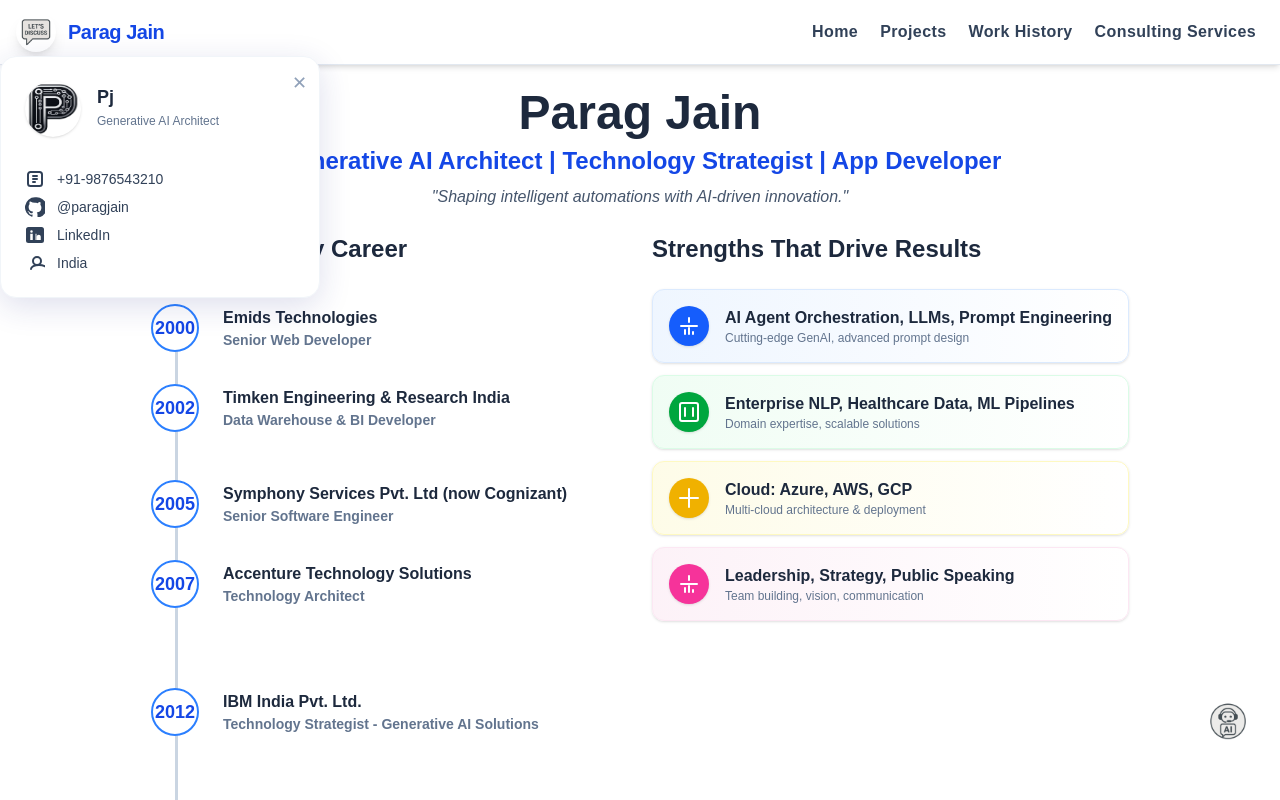
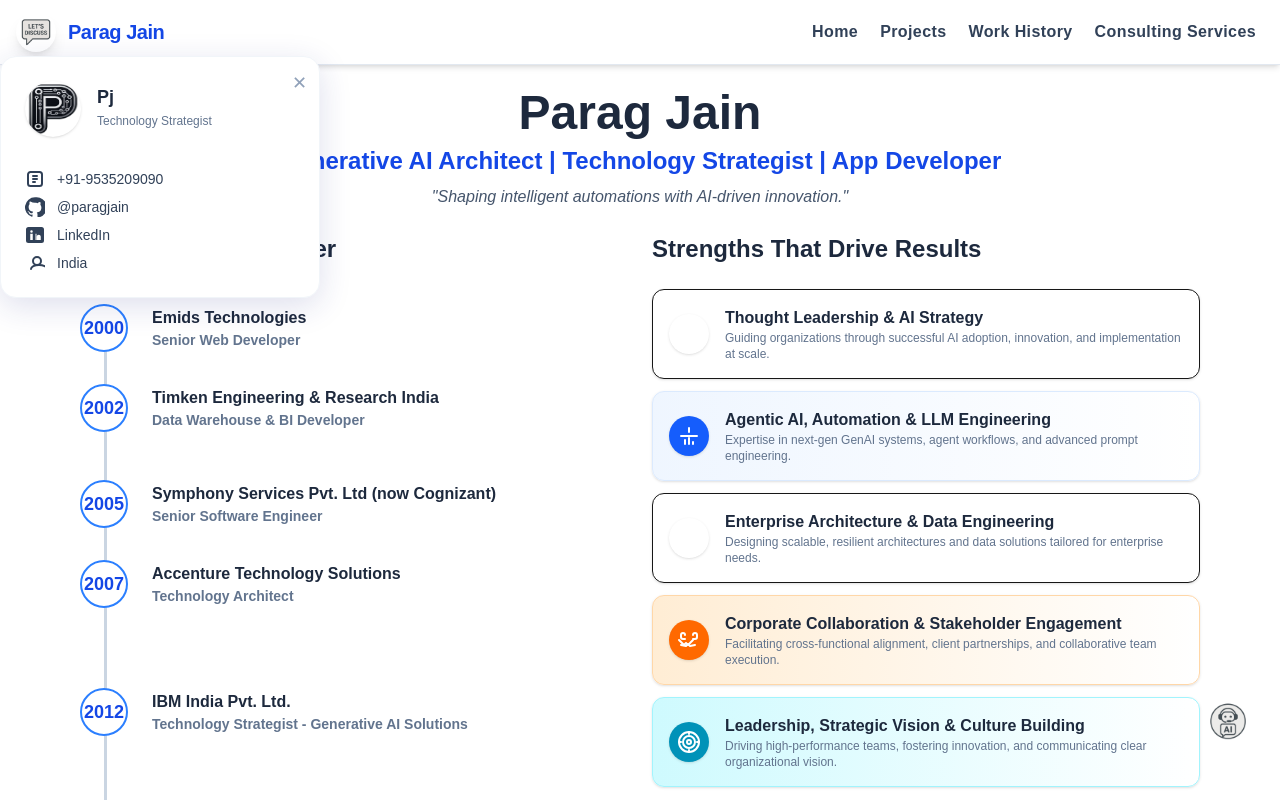
Before and after one commit to ParagJn/parag_space, a Next.js app: page / in a window 1280 px wide. Both pictures are taken after a click on the button "Parag Jain". Shown: the top 800 px of the page. Built offline with nearby package versions, Linux system fonts and the light colour scheme.

Commit message:
Add strengths data and integrate into HomePage for enhanced user showcase

```diff
--- a/src/app/api/gpt4o-chat/route.ts
+++ b/src/app/api/gpt4o-chat/route.ts
@@ -49,7 +49,17 @@
   } catch {
     timelineInfo = '\n[Could not load timeline info]';
   }
-  return staticContent + projectsInfo + timelineInfo;
+  // Add strengths info
+  let strengthsInfo = '';
+  try {
+    const strengths = require('../../../data/strengths').default;
+    strengthsInfo = '\n\nStrengths & Experience Highlights:\n' + strengths.map((s: any, i: number) => {
+      return `${i+1}. ${s.title}\n   Description: ${s.description}`;
+    }).join('\n');
+  } catch {
+    strengthsInfo = '\n[Could not load strengths info]';
+  }
+  return staticContent + projectsInfo + timelineInfo + strengthsInfo;
 }
 
 export async function POST(req: NextRequest) {
--- a/src/app/page.tsx
+++ b/src/app/page.tsx
@@ -1,5 +1,6 @@
 import React from 'react';
 import { HighlightCard, Timeline } from '../components';
+import strengths from '../data/strengths';
 
 export default function HomePage() {
   return (
@@ -25,42 +26,47 @@
             <aside className="flex flex-col gap-4">
               <h3 className="text-2xl font-bold text-slate-800 mb-2">Strengths That Drive Results</h3>
               <div className="grid gap-3">
-                <div className="flex items-center gap-4 bg-gradient-to-r from-blue-50 to-white rounded-xl shadow p-4 border border-blue-100 hover:shadow-lg transition-all">
-                  <span className="bg-blue-600 text-white rounded-full p-2 shadow text-xl">
-                    <svg width="24" height="24" fill="none" stroke="currentColor" strokeWidth="2" strokeLinecap="round" strokeLinejoin="round"><path d="M12 20v-6M8 20v-4M16 20v-2M12 4v4M4 12h16"/></svg>
-                  </span>
-                  <div>
-                    <div className="font-semibold text-slate-800">AI Agent Orchestration, LLMs, Prompt Engineering</div>
-                    <div className="text-xs text-slate-500">Cutting-edge GenAI, advanced prompt design</div>
+                {strengths.map((s, idx) => (
+                  <div
+                    key={s.title}
+                    className={`flex items-center gap-4 bg-gradient-to-r ${s.icon === 'engagement' ? 'from-orange-100' : s.icon === 'leadership' ? 'from-cyan-100' : `from-${s.color}-50`} to-white rounded-xl shadow p-4 border ${s.icon === 'engagement' ? 'border-orange-200' : s.icon === 'leadership' ? 'border-cyan-200' : `border-${s.color}-100`} hover:shadow-lg transition-all`}
+                  >
+                    <span className={`${s.icon === 'engagement' ? 'bg-orange-500' : s.icon === 'leadership' ? 'bg-cyan-600' : `bg-${s.color}-600`} text-white rounded-full p-2 shadow text-xl`}>
+                      {/* Icon selection */}
+                      {s.icon === 'lightbulb' && (
+                        <svg width="24" height="24" fill="none" stroke="currentColor" strokeWidth="2" strokeLinecap="round" strokeLinejoin="round"><path d="M9 18h6"/><path d="M10 22h4"/><path d="M12 2a7 7 0 0 1 7 7c0 2.5-1.5 4.5-3 6a3.5 3.5 0 0 1-7 0c-1.5-1.5-3-3.5-3-6a7 7 0 0 1 7-7z"/></svg>
+                      )}
+                      {s.icon === 'ai' && (
+                        <svg width="24" height="24" fill="none" stroke="currentColor" strokeWidth="2" strokeLinecap="round" strokeLinejoin="round"><path d="M12 20v-6M8 20v-4M16 20v-2M12 4v4M4 12h16"/></svg>
+                      )}
+                      {s.icon === 'architecture' && (
+                        <svg width="24" height="24" fill="none" stroke="currentColor" strokeWidth="2" strokeLinecap="round" strokeLinejoin="round"><rect x="3" y="3" width="18" height="18" rx="2"/><path d="M16 8v8M8 8v8"/></svg>
+                      )}
+                      {s.icon === 'engagement' && (
+                        // Corporate Social Engagement: Handshake SVG
+                        <svg width="24" height="24" fill="none" stroke="currentColor" strokeWidth="2" strokeLinecap="round" strokeLinejoin="round">
+                          <path d="M4 17l5 1 2-2 2 2 5-1"/>
+                          <path d="M2 12l5 5 2-2 2 2 5-5"/>
+                          <path d="M16 7a2 2 0 0 1 4 0v2a2 2 0 0 1-2 2h-2"/>
+                          <path d="M8 7a2 2 0 0 0-4 0v2a2 2 0 0 0 2 2h2"/>
+                        </svg>
+                      )}
+                      {s.icon === 'leadership' && (
+                        // Leadership, Strategy & Vision: Target SVG
+                        <svg width="24" height="24" fill="none" stroke="currentColor" strokeWidth="2" strokeLinecap="round" strokeLinejoin="round">
+                          <circle cx="12" cy="12" r="10"/>
+                          <circle cx="12" cy="12" r="6"/>
+                          <circle cx="12" cy="12" r="2"/>
+                          <path d="M12 2v2M12 20v2M2 12h2M20 12h2"/>
+                        </svg>
+                      )}
+                    </span>
+                    <div>
+                      <div className="font-semibold text-slate-800">{s.title}</div>
+                      <div className="text-xs text-slate-500">{s.description}</div>
+                    </div>
                   </div>
-                </div>
-                <div className="flex items-center gap-4 bg-gradient-to-r from-green-50 to-white rounded-xl shadow p-4 border border-green-100 hover:shadow-lg transition-all">
-                  <span className="bg-green-600 text-white rounded-full p-2 shadow text-xl">
-                    <svg width="24" height="24" fill="none" stroke="currentColor" strokeWidth="2" strokeLinecap="round" strokeLinejoin="round"><rect x="3" y="3" width="18" height="18" rx="2"/><path d="M16 8v8M8 8v8"/></svg>
-                  </span>
-                  <div>
-                    <div className="font-semibold text-slate-800">Enterprise NLP, Healthcare Data, ML Pipelines</div>
-                    <div className="text-xs text-slate-500">Domain expertise, scalable solutions</div>
-                  </div>
-                </div>
-                <div className="flex items-center gap-4 bg-gradient-to-r from-yellow-50 to-white rounded-xl shadow p-4 border border-yellow-100 hover:shadow-lg transition-all">
-                  <span className="bg-yellow-500 text-white rounded-full p-2 shadow text-xl">
-                    <svg width="24" height="24" fill="none" stroke="currentColor" strokeWidth="2" strokeLinecap="round" strokeLinejoin="round"><path d="M3 12h18M12 3v18"/></svg>
-                  </span>
-                  <div>
-                    <div className="font-semibold text-slate-800">Cloud: Azure, AWS, GCP</div>
-                    <div className="text-xs text-slate-500">Multi-cloud architecture & deployment</div>
-                  </div>
-                </div>
-                <div className="flex items-center gap-4 bg-gradient-to-r from-pink-50 to-white rounded-xl shadow p-4 border border-pink-100 hover:shadow-lg transition-all">
-                  <span className="bg-pink-500 text-white rounded-full p-2 shadow text-xl">
-                    <svg width="24" height="24" fill="none" stroke="currentColor" strokeWidth="2" strokeLinecap="round" strokeLinejoin="round"><path d="M12 20v-6M8 20v-4M16 20v-2M12 4v4M4 12h16"/></svg>
-                  </span>
-                  <div>
-                    <div className="font-semibold text-slate-800">Leadership, Strategy, Public Speaking</div>
-                    <div className="text-xs text-slate-500">Team building, vision, communication</div>
-                  </div>
-                </div>
+                ))}
               </div>
             </aside>
           </div>
--- a/src/components/Footer.tsx
+++ b/src/components/Footer.tsx
@@ -1,26 +1,10 @@
 "use client";
 
-import React, { useEffect, useState } from 'react';
+import React from 'react';
 
 const Footer: React.FC = () => {
-  const [bottom, setBottom] = useState<number>(0);
-
-  useEffect(() => {
-    const updateBottom = () => {
-      // Example: set bottom to 5% of window height, or 0 if not enough space
-      const dynamicBottom = Math.max(window.innerHeight * 0.05, 0);
-      setBottom(dynamicBottom);
-    };
-    updateBottom();
-    window.addEventListener('resize', updateBottom);
-    return () => window.removeEventListener('resize', updateBottom);
-  }, []);
-
   return (
-    <footer
-      className="w-full bg-white border-t mt-4 py-6 text-center text-sm text-slate-500 flex flex-col items-center gap-2"
-      style={{ position: 'relative', bottom }}
-    >
+    <footer className="w-full bg-white border-t mt-4 py-6 pb-[5vh] text-center text-sm text-slate-500 flex flex-col items-center gap-2">
       <div className="flex gap-4 justify-center mb-2">
         <a
           href="https://github.com/ParagJn"
--- a/src/components/Navbar.tsx
+++ b/src/components/Navbar.tsx
@@ -50,21 +50,21 @@
                 <img src="/home_icon.png" alt="Profile" className="w-14 h-14 rounded-full shadow bg-white" />
                 <div>
                   <h2 className="text-lg font-bold text-slate-800 leading-tight">Pj</h2>
-                  <span className="text-xs text-slate-500">Generative AI Architect</span>
+                  <span className="text-xs text-slate-500">Technology Strategist</span>
                 </div>
               </div>
               <div className="flex flex-col gap-2 w-full mt-2">
                 <div className="flex items-center gap-3 text-slate-700 text-sm">
                   <svg width="20" height="20" fill="none" stroke="currentColor" strokeWidth="2" strokeLinecap="round" strokeLinejoin="round"><path d="M3 5.5A2.5 2.5 0 0 1 5.5 3h9A2.5 2.5 0 0 1 17 5.5v9A2.5 2.5 0 0 1 14.5 17h-9A2.5 2.5 0 0 1 3 14.5v-9Z"/><path d="M8 7h4M8 10h4M8 13h2"/></svg>
-                  <span className="font-medium">+91-9876543210</span>
+                  <span className="font-medium">+91-9535209090</span>
                 </div>
                 <div className="flex items-center gap-3 text-slate-700 text-sm">
                   <svg width="20" height="20" fill="currentColor" className="inline"><path d="M10 .3a10 10 0 0 0-3.16 19.49c.5.09.68-.22.68-.48v-1.7c-2.78.6-3.37-1.34-3.37-1.34-.45-1.15-1.1-1.46-1.1-1.46-.9-.62.07-.6.07-.6 1 .07 1.53 1.03 1.53 1.03.89 1.52 2.34 1.08 2.91.83.09-.65.35-1.08.63-1.33-2.22-.25-4.56-1.11-4.56-4.95 0-1.09.39-1.98 1.03-2.68-.1-.25-.45-1.27.1-2.65 0 0 .84-.27 2.75 1.02A9.56 9.56 0 0 1 10 5.8c.85.004 1.7.115 2.5.337 1.91-1.29 2.75-1.02 2.75-1.02.55 1.38.2 2.4.1 2.65.64.7 1.03 1.59 1.03 2.68 0 3.85-2.34 4.7-4.57 4.95.36.31.68.92.68 1.85v2.75c0 .27.18.58.69.48A10 10 0 0 0 10 .3Z"/></svg>
-                  <a href="https://github.com/paragjain" target="_blank" rel="noopener noreferrer" className="hover:underline font-medium">@paragjain</a>
+                  <a href="https://github.com/paragjn" target="_blank" rel="noopener noreferrer" className="hover:underline font-medium">@paragjain</a>
                 </div>
                 <div className="flex items-center gap-3 text-slate-700 text-sm">
                   <svg width="20" height="20" fill="currentColor" className="inline"><path d="M16.5 2A2.5 2.5 0 0 1 19 4.5v11A2.5 2.5 0 0 1 16.5 18h-13A2.5 2.5 0 0 1 1 15.5v-11A2.5 2.5 0 0 1 3.5 2h13zm-8.75 13V8.75H5.25V15h2.5zm-1.25-7.25a1.25 1.25 0 1 0 0-2.5 1.25 1.25 0 0 0 0 2.5zm9.25 7.25v-3.25c0-1.1-.9-2-2-2s-2 .9-2 2V15h2.5zm-4.25 0V8.75H10.5V15h2.5z"/></svg>
-                  <a href="https://linkedin.com/in/paragjain" target="_blank" rel="noopener noreferrer" className="hover:underline font-medium">LinkedIn</a>
+                  <a href="https://linkedin.com/in/paragj_11" target="_blank" rel="noopener noreferrer" className="hover:underline font-medium">LinkedIn</a>
                 </div>
                 <div className="flex items-center gap-3 text-slate-700 text-sm">
                   <svg width="20" height="20" fill="none" stroke="currentColor" strokeWidth="2" strokeLinecap="round" strokeLinejoin="round"><circle cx="12" cy="8" r="4"/><path d="M6 16c0-2.21 3.58-4 8-4s8 1.79 8 4"/></svg>
--- /dev/null
+++ b/src/data/strengths.ts
@@ -0,0 +1,34 @@
+const strengths = [
+  {
+    title: 'Thought Leadership & AI Strategy',
+    description: 'Guiding organizations through successful AI adoption, innovation, and implementation at scale.',
+    color: 'purple',
+    icon: 'lightbulb',
+  },
+  {
+    title: 'Agentic AI, Automation & LLM Engineering',
+    description: 'Expertise in next-gen GenAI systems, agent workflows, and advanced prompt engineering.',
+    color: 'blue',
+    icon: 'ai',
+  },
+  {
+    title: 'Enterprise Architecture & Data Engineering',
+    description: 'Designing scalable, resilient architectures and data solutions tailored for enterprise needs.',
+    color: 'green',
+    icon: 'architecture',
+  },
+  {
+    title: 'Corporate Collaboration & Stakeholder Engagement',
+    description: 'Facilitating cross-functional alignment, client partnerships, and collaborative team execution.',
+    color: 'yellow',
+    icon: 'engagement',
+  },
+  {
+    title: 'Leadership, Strategic Vision & Culture Building',
+    description: 'Driving high-performance teams, fostering innovation, and communicating clear organizational vision.',
+    color: 'pink',
+    icon: 'leadership',
+  },
+];
+
+export default strengths;
--- a/src/data/timeline.ts
+++ b/src/data/timeline.ts
@@ -53,7 +53,7 @@
 
 The second and ongoing part of my journey from last 3 years has been focused on building Generative AI solutions for IBM's clients.
 I was part of the initial development team that built IBM Watsonx.ai and Watsonx.data based solutions and executing them as pilot program to showcase the capabilities of the generative AI services.
-Key highlight has been the development and implementation of "Generative AI based Fraud Detection" solution for IBM BPO Organization.
+Key highlight has been the development and implementation of "Multi-model, Agentic framework based Fraud Detection" solution for IBM BPO Organization.
 These days, I am hands-on developing & leading a team of excellent engineers to build a suite of productivity assets that leverage generative AI to automate and enhance SAP processes.
 The assets are modular and reusable, allowing for easy integration into existing workflows.`,
   },
```
